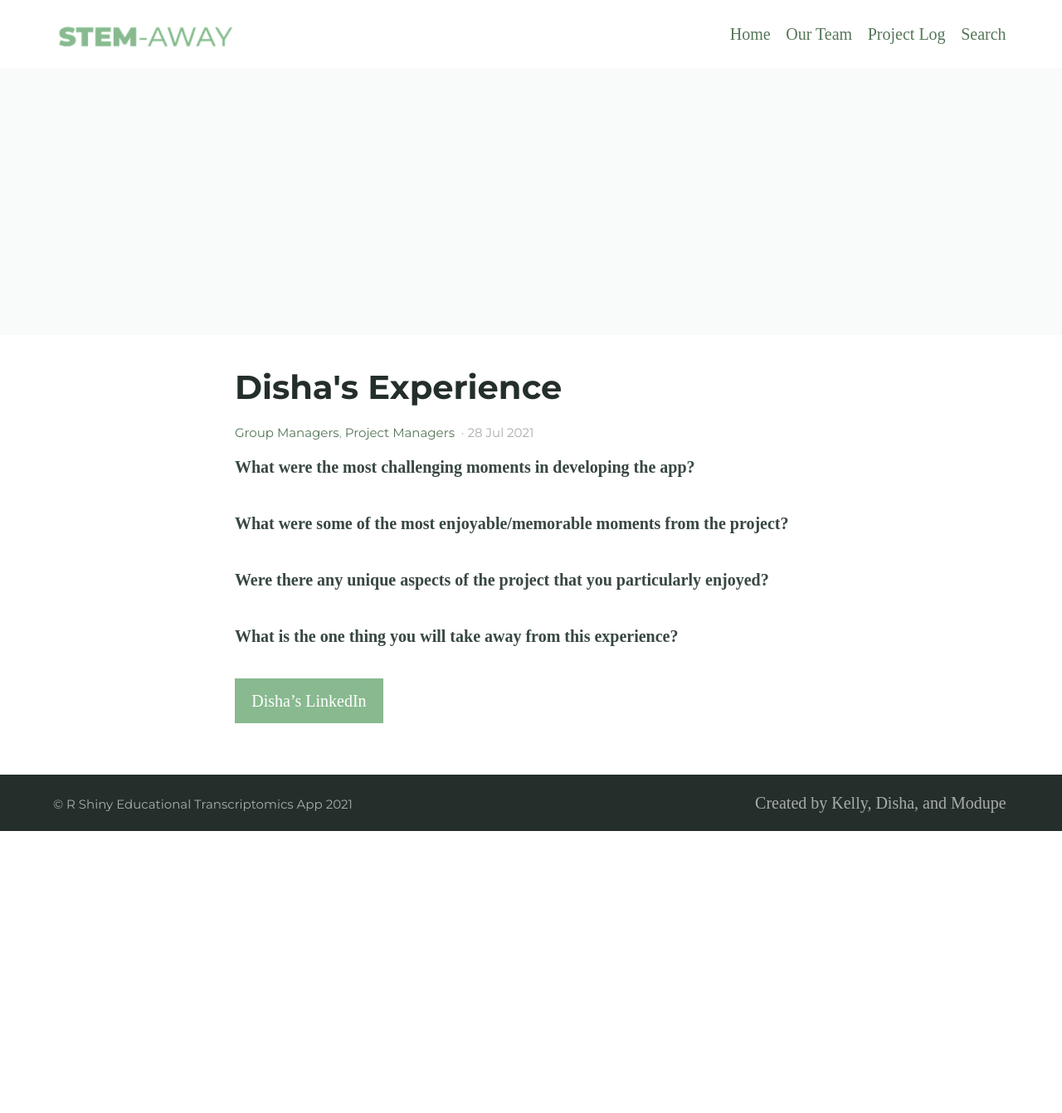
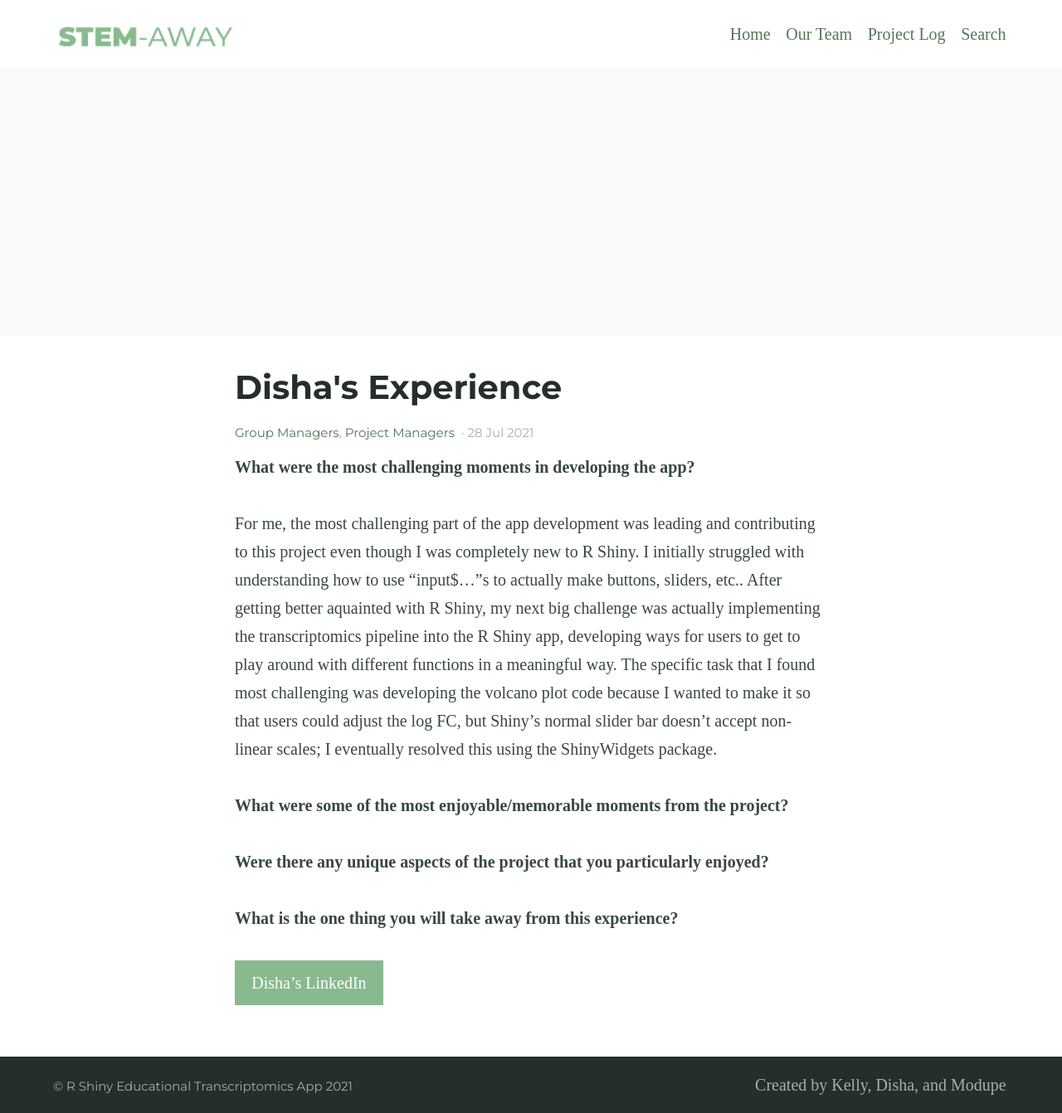
Before and after one commit to BI-STEM-Away/sMAP_dev, a Jekyll site: the page built from _posts/2021-07-28-Dishas-blog.md, in a window 1280 px wide. Shown: the whole page at 83% size. Built offline with Jekyll 4.4.1, drawn with Linux system fonts in a browser that asks for light colours; before the commit the page ends 1002 px from its top, so only the background shows below that.

Commit message:
Update 2021-07-28-Dishas-blog.md

```diff
--- a/_posts/2021-07-28-Dishas-blog.md
+++ b/_posts/2021-07-28-Dishas-blog.md
@@ -4,14 +4,14 @@ categories:
 - Group Managers
 - Project Managers
 excerpt: |
-  Disha is a rising senior in high school, click here to learn more about her experience as a participant in this project.|
+  Disha is a rising senior in high school, click here to learn more about her experience as a project manager and group manager in this project.|
 feature_image: "https://bi-stem-away.github.io/shiny_app_dev/Banner.png"
 image: "https://bi-stem-away.github.io/shiny_app_dev/Banner.png"
 ---
 
 **What were the most challenging moments in developing the app?**
 
-
+For me, the most challenging part of the app development was leading and contributing to this project even though I was completely new to R Shiny. I initially struggled with understanding how to use "input$..."s to actually make buttons, sliders, etc.. After getting better aquainted with R Shiny, my next big challenge was actually implementing the transcriptomics pipeline into the R Shiny app, developing ways for users to get to play around with different functions in a meaningful way. The specific task that I found most challenging was developing the volcano plot code because I wanted to make it so that users could adjust the log FC, but Shiny's normal slider bar doesn't accept non-linear scales; I eventually resolved this using the ShinyWidgets package.
 
 **What were some of the most enjoyable/memorable moments from the project?**
 
```
